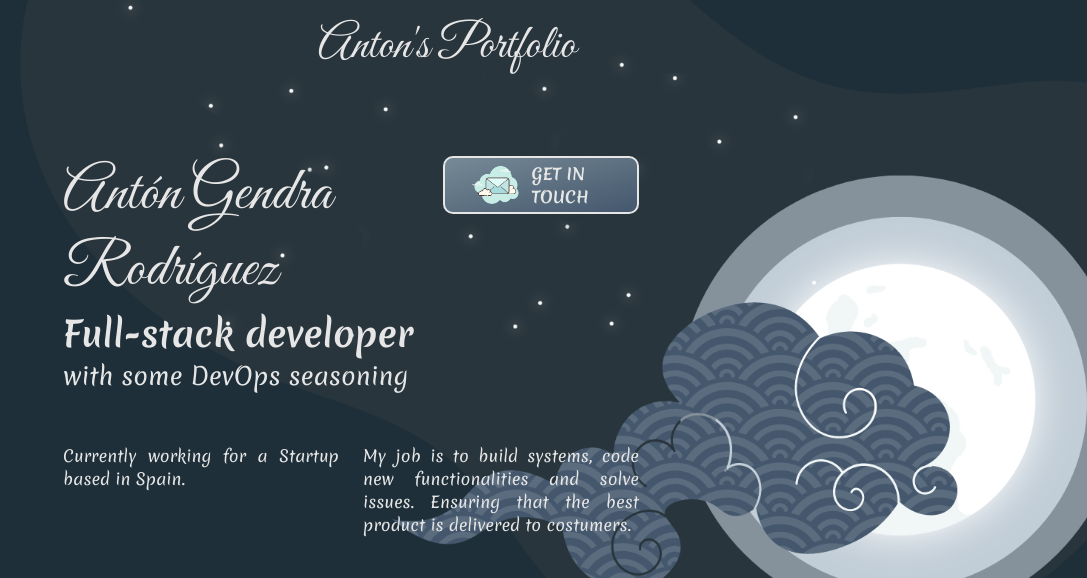
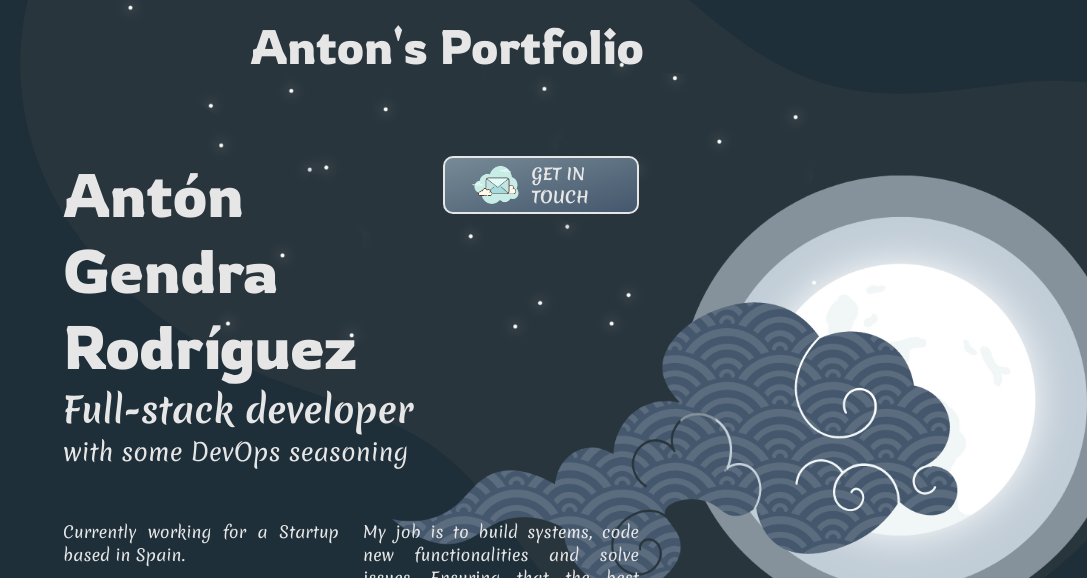
Before and after one commit to gen-4/portfolio, an Astro site in the folder frontend/: page / in a window 1280 px wide. Shown: the top 578 px of the page, without its empty margins (193-1280 px from the left). Built offline with nearby package versions, Linux system fonts and the light colour scheme; Astro itself is replaced by a stand-in of ours.

Commit message:
Change title font

```diff
--- a/frontend/src/pages/index.astro
+++ b/frontend/src/pages/index.astro
@@ -34,7 +34,7 @@ const app = initializeApp(firebaseConfig);
 	<head>
 		<link rel="preconnect" href="https://fonts.googleapis.com">
 		<link rel="preconnect" href="https://fonts.gstatic.com" crossorigin>
-		<link href="https://fonts.googleapis.com/css2?family=Great+Vibes&display=swap" rel="stylesheet">
+		<link href="https://fonts.googleapis.com/css2?&family=Rowdies:wght@300;400;700&display=swap" rel="stylesheet">
 		<link href="https://fonts.googleapis.com/css2?family=Merienda:wght@300..900&display=swap" rel="stylesheet">
 
 		<title>Anton's Portfolio</title>
@@ -74,7 +74,7 @@ const app = initializeApp(firebaseConfig);
 	}
 
 	.title-font {
-		font-family: "Great Vibes", monospace;
+		font-family: "Rowdies", sans-serif;
 		font-weight: 400;
 		font-style: normal;
 	}
```
